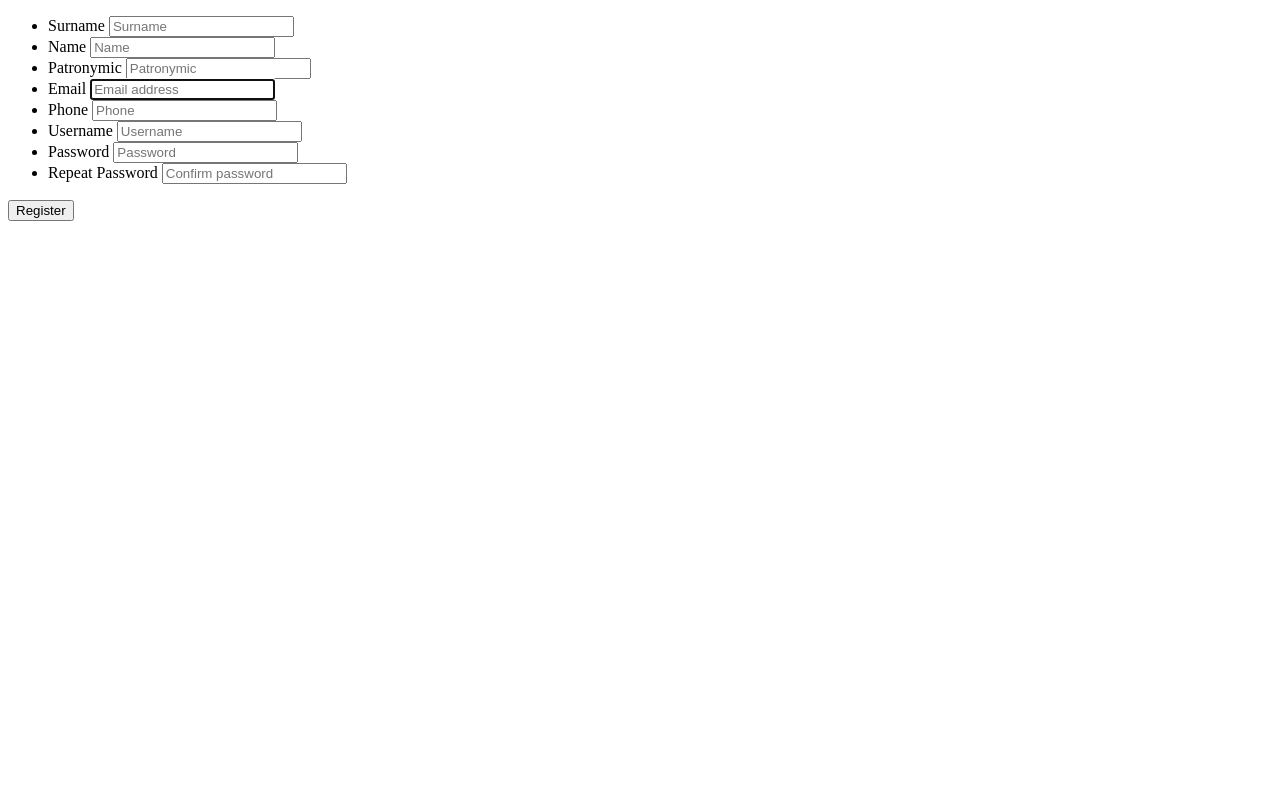
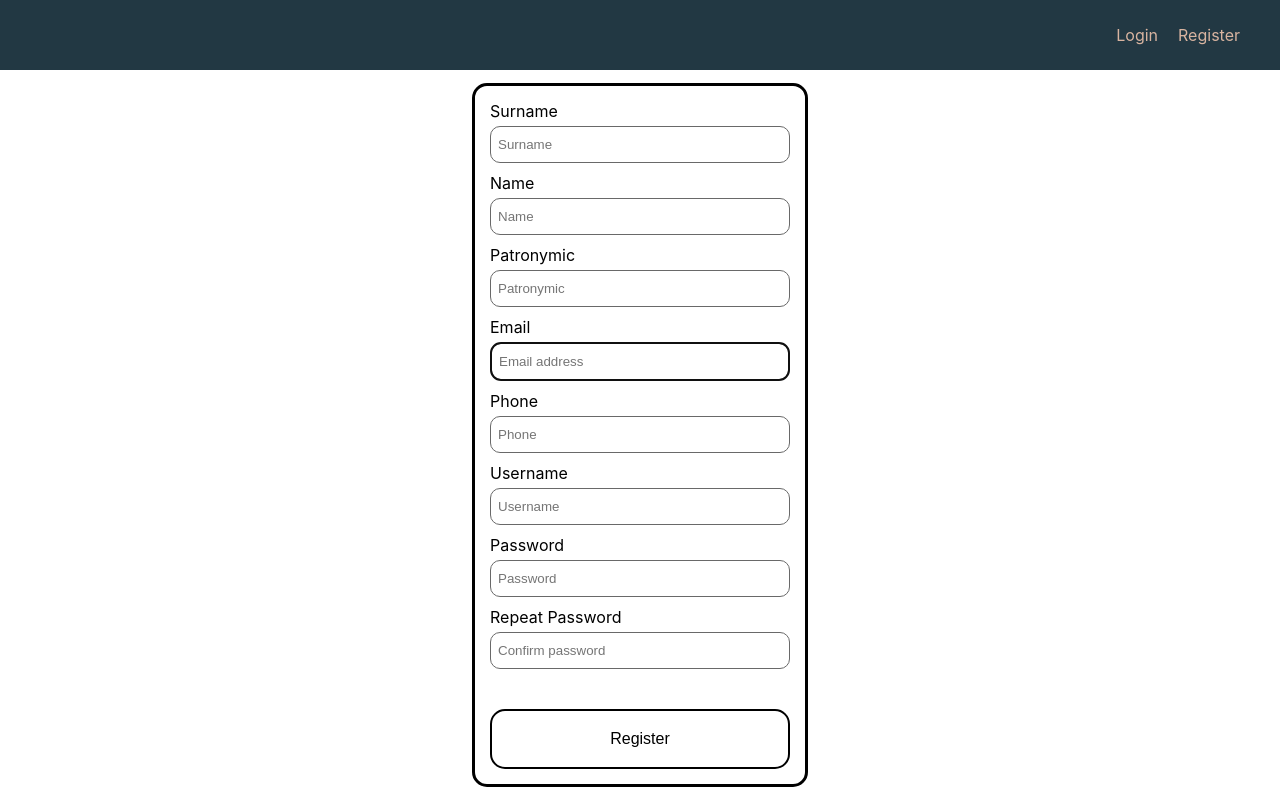
Before and after one commit to RedGateMan/IGI, a Django app: page /auth/registration/ in a window 1280 px wide. Run offline with Django 4.2, Linux system fonts and the light colour scheme.

Commit message:
Adding Base Page.

```diff
--- a/Lab_4/MyAuth/templates/MyAuth/register.html
+++ b/Lab_4/MyAuth/templates/MyAuth/register.html
@@ -2,65 +2,58 @@
 {% load static %}
 
 {% block content %}
-
     <div class="form-container">
         <form class="registration-form__form-signin" method="post" enctype="multipart/form-data">
             {% csrf_token %}
-            <ul class="registration-form__form-content">
-                <li>
+            <ul class="registration-form__form-content form-content">
+                <li class="form-item">
                     <label for="surname">Surname</label>
                     <input type="text" name="surname" id="surname" class="registration-form__input"
                            placeholder="Surname" required>
                 </li>
-                <li>
+                <li class="form-item">
                     <label for="name">Name</label>
                     <input type="text" name="name" id="name" class="registration-form__input"
                            placeholder="Name" required>
                 </li>
-                <li>
+                <li class="form-item">
                     <label for="patronymic">Patronymic</label>
                     <input type="text" name="patronymic" id="patronymic" class="registration-form__input"
                            placeholder="Patronymic" required>
                 </li>
-                <li>
+                <li class="form-item">
                     <label for="inputEmail">Email</label>
                     <input type="email" name="email" id="inputEmail" class="registration-form__input"
                            placeholder="Email address" required autofocus>
                 </li>
-                <li>
+                <li class="form-item">
                     <label for="phone">Phone</label>
                     <input type="text" name="phone" id="phone" class="registration-form__input"
                            placeholder="Phone" required>
                 </li>
-                <li>
+                <li class="form-item">
                     <label for="inputUsername">Username</label>
                     <input type="text" name="username" id="inputUsername" class="registration-form__input"
                            placeholder="Username" required>
                 </li>
-                <li>
+                <li class="form-item">
                     <label for="inputPassword_1">Password</label>
                     <input type="password" name="password1" id="inputPassword_1" class="registration-form__input"
                            placeholder="Password" required>
                 </li>
-                <li>
+                <li class="form-item">
                     <label for="inputPassword_2">Repeat Password</label>
                     <input type="password" name="password2" id="inputPassword_2" class="registration-form__input"
                            placeholder="Confirm password" required>
                 </li>
-
             </ul>
 
-                        {% for error in errors %}
-
-                                    <p style="color: red">{{ error }}</p>
-
-                        {% endfor %}
-                        {% if registration_form.non_field_errors %}
-                            <div style="color: red">
-                                <p>{{ registration_form.non_field_errors }}</p>
-                            </div>
-                        {% endif %}
-            <button class="registration-form__submit" type="submit">Register</button>
+            <div class="form-errors">
+                {% for error in errors %}
+                <p style="color: var(--accent-color)">{{ error }}</p>
+            {% endfor %}
+            </div>
+            <button class="registration-form__submit form-button" type="submit">Register</button>
         </form>
     </div>
 {% endblock content %}
--- a/Lab_4/MyAuth/views.py
+++ b/Lab_4/MyAuth/views.py
@@ -5,6 +5,7 @@ from django.views.generic import CreateView
 
 from MyAuth.forms import RegistrationForm, LoginForm
 from MyAuth.models import User
+from MyAuth.utils import construct_errors_msg
 
 
 # Create your views here.
@@ -33,17 +34,6 @@ class RegistrationView(CreateView):
 			context['registration_form'] = form
 			context['errors'] = construct_errors_msg(form.errors)
 			return render(request, 'MyAuth/register.html', context)
-
-
-def construct_errors_msg(errors: dict):
-	if errors is None:
-		return None
-
-	result = []
-	for k, v in errors.items():
-		result.append(f'{k}: {v.pop()}')
-
-	return result
 
 
 class LogoutView(View):
--- a/Lab_4/templates/base.html
+++ b/Lab_4/templates/base.html
@@ -5,11 +5,150 @@
     <meta charset="utf-8">
     <meta name="viewport" content="width=device-width, initial-scale=1, shrink-to-fit=no">
     <title>Lab_4</title>
+    <style>
+        a {
+            all: unset;
+            cursor: pointer;
+        }
+
+        html, body, .main {
+            overflow: hidden;
+
+            display: flex;
+            flex-direction: column;
+            height: 100%;
+            width: 100%;
+
+            margin: 0;
+
+            font-family: -apple-system, BlinkMacSystemFont, "Segoe UI", ui-system, sans-serif;
+            --accent-color: rgb(215, 122, 97);
+            --accent-dark: #223843;
+            --sand-color: rgb(216, 180, 160);
+        }
+
+        header {
+            display: flex;
+            flex-direction: row;
+            justify-content: flex-end;
+            align-items: center;
+            position: sticky;
+
+            width: 100%;
+
+            background: var(--accent-dark);
+        }
+
+        nav {
+            flex: 1;
+            color: var(--sand-color);
+            margin: 25px 40px;
+
+            display: flex;
+            flex-direction: row;
+            gap: 20px;
+            justify-content: flex-end;
+        }
+
+        .main {
+            justify-content: center;
+            align-items: center;
+            margin: auto;
+        }
+
+        ul {
+            list-style: none;
+            padding: 0;
+            margin: 0;
+        }
+
+        input {
+            border: 1px solid dimgray;
+            border-radius: 10px;
+
+            height: 25px;
+            padding: 5px 7px;
+        }
+
+        input:focus-within {
+            border: 2px solid black;
+        }
+
+        form {
+            display: flex;
+            flex-direction: column;
+            gap: 20px;
+        }
+
+        .form-item {
+            display: flex;
+            flex-direction: column;
+            gap: 5px;
+        }
+
+        .form-content {
+            display: flex;
+            flex-direction: column;
+            gap: 10px;
+        }
+
+        .form-container {
+            padding: 15px;
+            border: 3px solid black;
+            border-radius: 15px;
+
+            width: 100%;
+            max-width: 300px;
+        }
+
+        .form-button {
+            height: 60px;
+            border-radius: 15px;
+            background-color: white;
+            border: 2px solid black;
+            color: black;
+            font-size: 1rem;
+
+            transition: background-color 300ms ease-out;
+        }
+
+        .form-button:hover {
+            background-color: var(--accent-color);
+            color: white;
+        }
+
+        .form-button:focus-within {
+            -webkit-box-shadow: 0px 4px 8px 0px rgba(34, 60, 80, 0.34);
+            -moz-box-shadow: 0px 4px 8px 0px rgba(34, 60, 80, 0.34);
+            box-shadow: 0px 4px 8px 0px rgba(34, 60, 80, 0.34);
+        }
+
+        .form-errors {
+            display: flex;
+            flex-direction: column;
+            gap: 5px;
+        }
+
+        .form-errors > p {
+            margin: 0;
+        }
+
+    </style>
 </head>
 <body>
-    <div class="main">
-        {% block content %}
-        {% endblock content %}
-    </div>
+<header>
+    <nav>
+        {% if user.is_authenticated %}
+            <a href="/auth/logout">Logout</a>
+        {% else %}
+            <a href="/auth/login/">Login</a>
+            <a href="/auth/registration/">Register</a>
+        {% endif %}
+    </nav>
+</header>
+<div class="main">
+    {% block content %}
+    {% endblock content %}
+</div>
 </body>
 </html>
```
Also changed, not shown: Lab_4/MyAuth/templates/MyAuth/login.html (+8 -11 lines), Lab_4/MyAuth/utils.py (added, +10 -0 lines).
